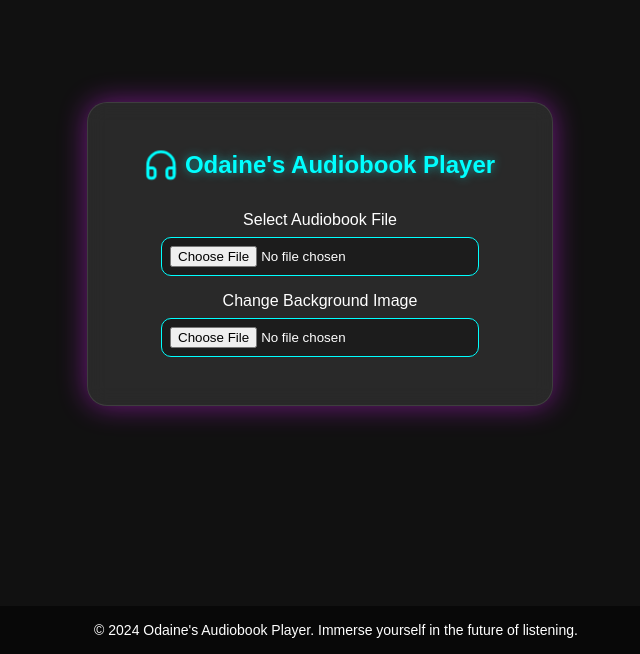
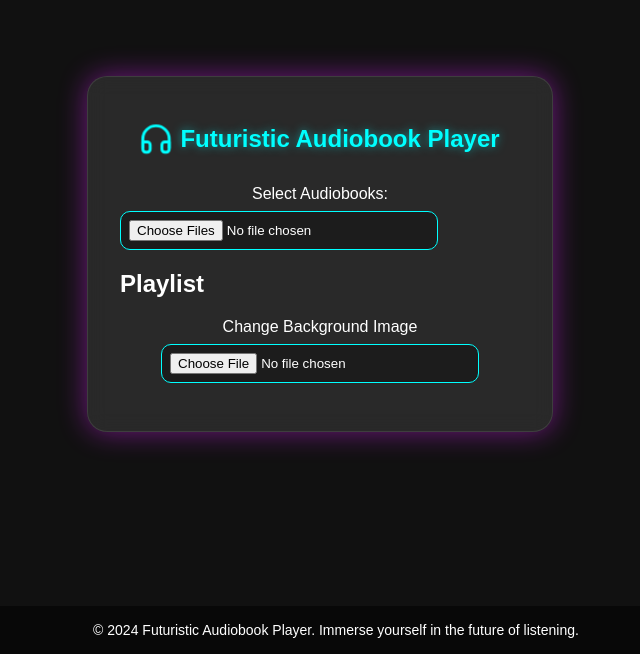
Before and after one commit to Daxter68/AudioBookV3, a plain HTML site: page index.html in a window 1280 px wide. Shown: the part 146-800 px from the top of the page, without its empty margins (320-960 px from the left). Drawn offline with Linux system fonts and the light colour scheme.

Commit message:
Update index.html

```diff
--- a/index.html
+++ b/index.html
@@ -4,20 +4,25 @@
     <meta charset="UTF-8">
     <meta name="viewport" content="width=device-width, initial-scale=1.0">
     <title>Futuristic Audiobook Player</title>
+    <link href="https://fonts.googleapis.com/css2?family=Roboto:wght@300;400;700&display=swap" rel="stylesheet">
     <link rel="stylesheet" href="styles.css">
-    <link rel ="icon" type="image/x-icon" href="Favicon.png">
 </head>
 <body>
     <div id="app">
         <div class="player-container">
             <div class="player-header">
                 <svg xmlns="http://www.w3.org/2000/svg" width="24" height="24" viewBox="0 0 24 24" fill="none" stroke="currentColor" stroke-width="2" stroke-linecap="round" stroke-linejoin="round" class="headphones-icon"><path d="M3 18v-6a9 9 0 0 1 18 0v6"></path><path d="M21 19a2 2 0 0 1-2 2h-1a2 2 0 0 1-2-2v-3a2 2 0 0 1 2-2h3zM3 19a2 2 0 0 0 2 2h1a2 2 0 0 0 2-2v-3a2 2 0 0 0-2-2H3z"></path></svg>
-                <h1>Odaine's Audiobook Player</h1>
+                <h1>Futuristic Audiobook Player</h1>
             </div>
 
-            <div class="file-input">
-                <label for="audio-file">Select Audiobook File</label>
-                <input type="file" id="audio-file" accept="audio/*">
+            <div class="file-selection">
+                <label for="audioFiles">Select Audiobooks:</label>
+                <input type="file" id="audioFiles" accept=".mp3, .m4b, .mkb" multiple>
+            </div>
+
+            <div id="playlist-container" class="playlist-container">
+                <h2>Playlist</h2>
+                <ul id="playlist"></ul>
             </div>
 
             <div id="audio-player" class="audio-player" style="display: none;">
@@ -51,7 +56,7 @@
     </div>
 
     <footer>
-        <p>© 2024 Odaine's Audiobook Player. Immerse yourself in the future of listening.</p>
+        <p>© 2024 Futuristic Audiobook Player. Immerse yourself in the future of listening.</p>
     </footer>
 
     <script src="script.js"></script>
```
